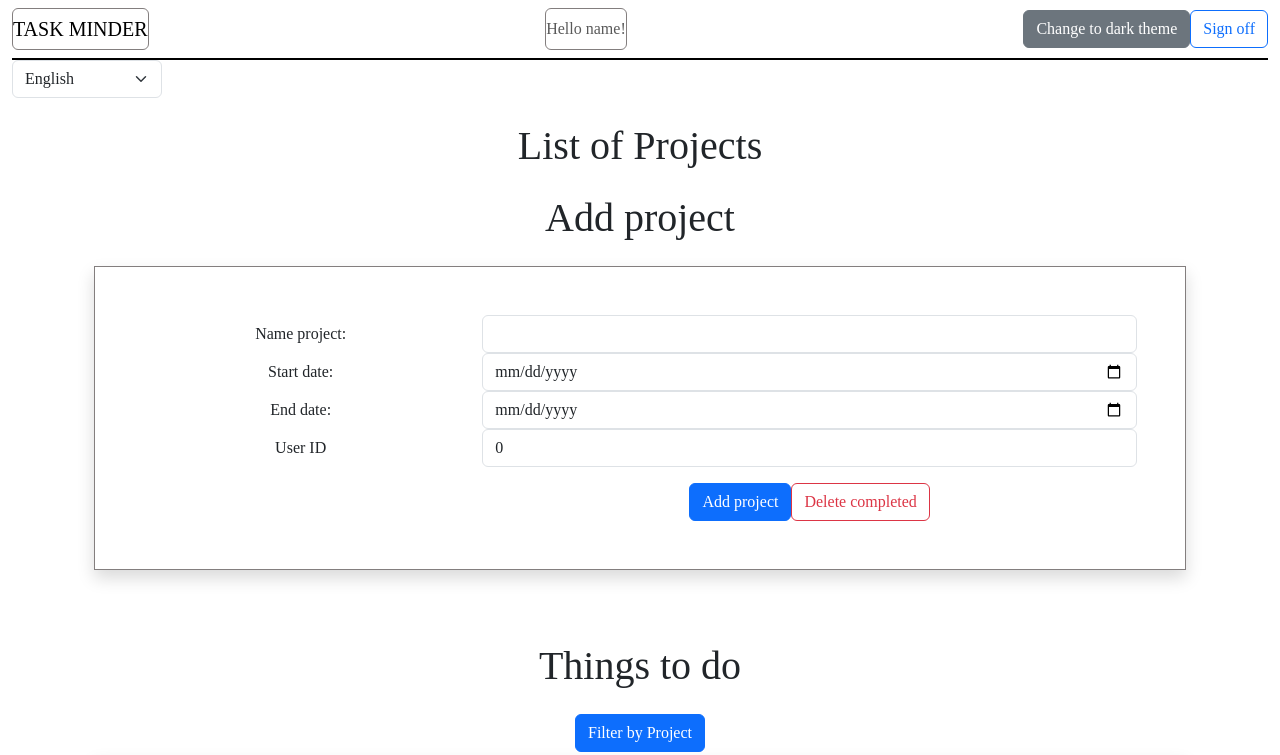
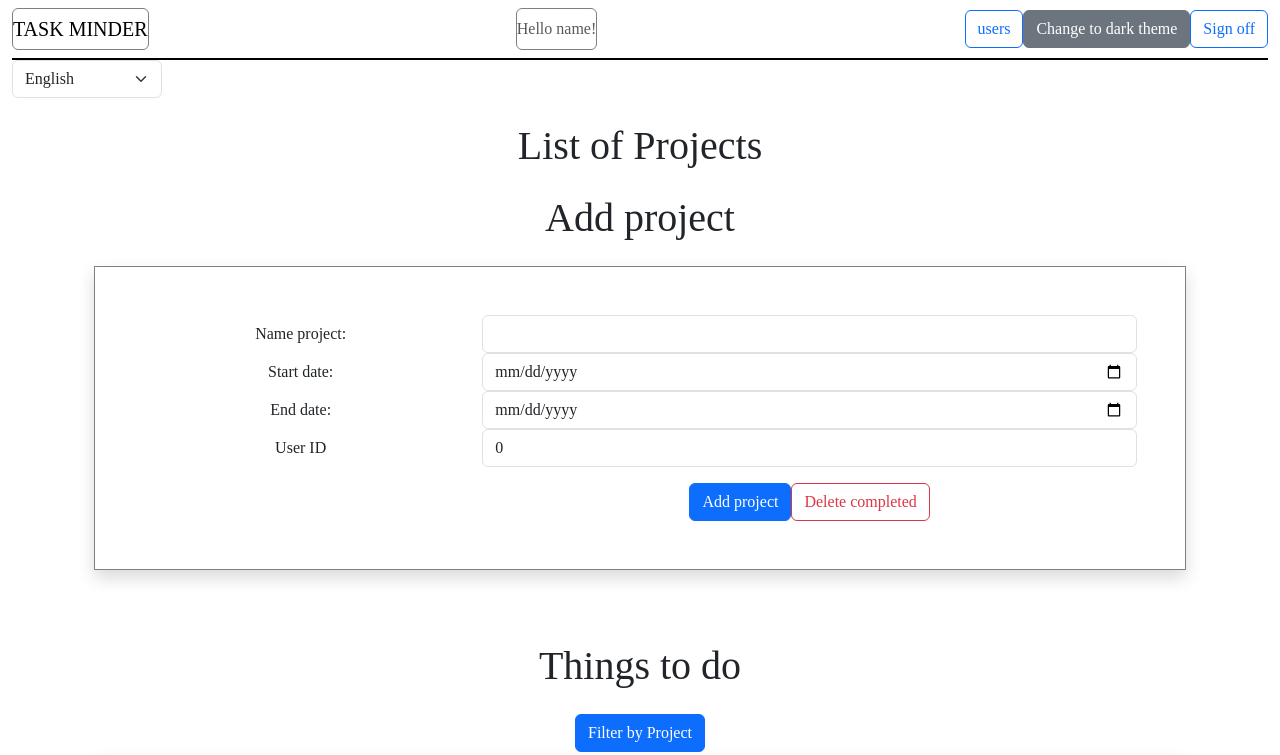
Before and after one commit to FrancoExeqGarcia/TP-PPS, a React (Create React App) app in the folder Frotend/: page /home in a window 1280 px wide. Shown: the top 755 px of the page. Built offline with nearby package versions, Linux system fonts and the light colour scheme; sample sign-in values are in the browser's storage; a web font is replaced by a local one.

Commit message:
Fixing Routing

```diff
--- a/Frotend/src/App.js
+++ b/Frotend/src/App.js
@@ -16,6 +16,7 @@ import {
   APIContextProvider,
 } from "./Components/services/apiContext/API.Context";
 import { Spinner } from "react-bootstrap";
+import UserManagement from "./Components/UserManagement/UserManagement";
 
 function App() {
   const [isLoggedIn, setIsLoggedIn] = useState(false);
@@ -49,6 +50,14 @@ function App() {
       ),
     },
     {
+      path: "/users",
+      element: (
+         <Protected isSignedIn={isLoggedIn}>
+          <UserManagement/>
+        </Protected>
+      ),
+    },
+    {
       path: "*",
       element: <PageNotFound />,
     },
--- a/Frotend/src/Components/dashboard/Dashboard.js
+++ b/Frotend/src/Components/dashboard/Dashboard.js
@@ -24,6 +24,9 @@ const Dashboard = () => {
     handleLogout();
     navigate("/login");
   };
+  const handleCreateUser = () => {
+    navigate("/Users");
+  };
 
   return (
     <Container fluid className={theme === "oscuro" ? "dark-theme" : ""}>
@@ -37,6 +40,13 @@ const Dashboard = () => {
           <Navbar.Text className="mr-4 ms-auto me-auto border-gray rounded">
             {translate("hi")} {username}!
           </Navbar.Text>
+          <Button
+            variant="outline-primary"
+            className="ml-2 mt-2 mt-md-0"
+            onClick={handleCreateUser}
+          >
+            {translate("users")}
+          </Button>
           <ToggleTheme />
           <Button
             variant="outline-primary"
```
